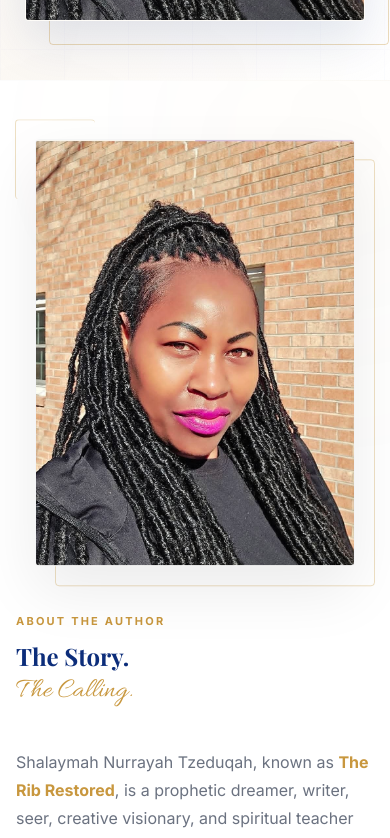
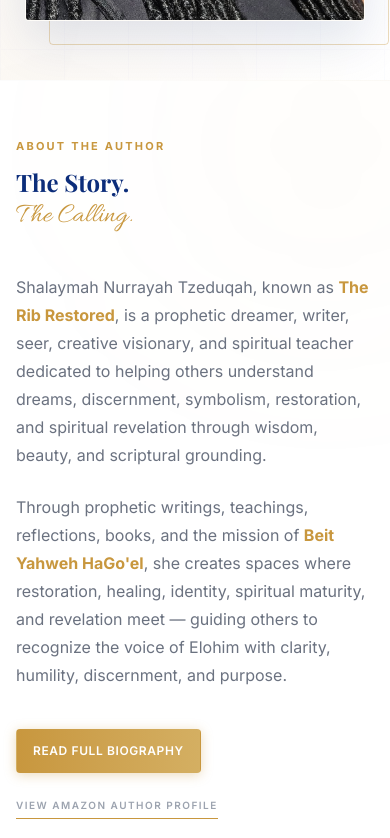
Before and after one commit to vhamb001/The-Rib-Restored, a Next.js app: page / in a window 390 px wide. Shown: the part 1360-2198 px from the top of the page. Built offline with nearby package versions, Linux system fonts and the light colour scheme; a web font is replaced by a local one.

Commit message:
fix: reorder About Author columns on mobile to avoid stacked portraits

```diff
--- a/src/app/page.tsx
+++ b/src/app/page.tsx
@@ -138,7 +138,7 @@ export default function HomePage() {
         <div className="container mx-auto px-4 sm:px-6 lg:px-8 max-w-6xl relative z-10">
           <div className="grid lg:grid-cols-12 gap-12 lg:gap-20 items-center">
             {/* Visual Column */}
-            <div className="lg:col-span-5 relative">
+            <div className="lg:col-span-5 relative order-2 lg:order-1">
               <FadeIn direction="right" className="relative max-w-xs sm:max-w-sm mx-auto lg:mx-0">
                 <ParallaxSection speed={0.03} className="relative z-10">
                   <div className="relative aspect-[3/4] w-full rounded-sm overflow-hidden shadow-[0_25px_60px_rgba(0,0,0,0.08)] bg-[var(--color-ivory)] border border-gray-100">
@@ -158,7 +158,7 @@ export default function HomePage() {
             </div>
 
             {/* Text details column */}
-            <div className="lg:col-span-7 flex flex-col justify-center">
+            <div className="lg:col-span-7 flex flex-col justify-center order-1 lg:order-2">
               <SectionHeader
                 label={homepageData.aboutAuthor.sectionLabel}
                 heading={homepageData.aboutAuthor.headingLine1}
```
